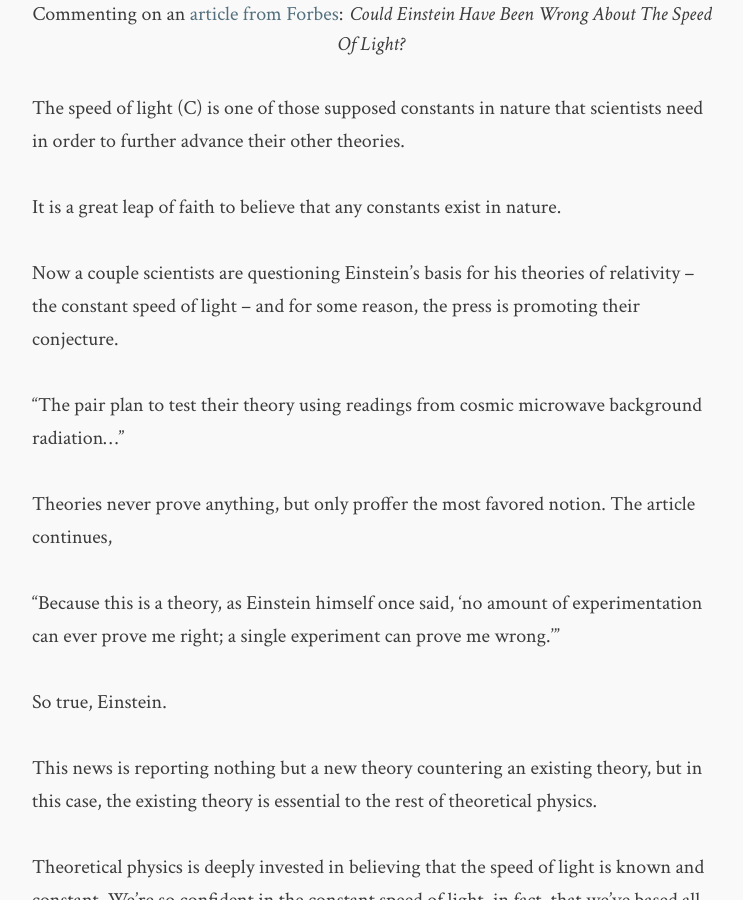
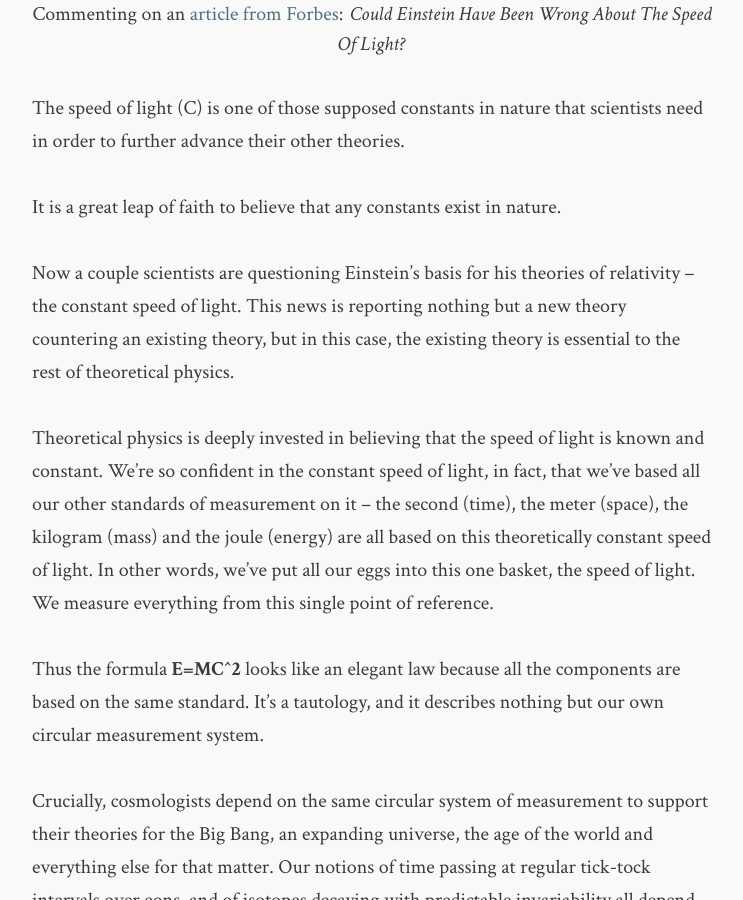
Before and after one commit to flashlightministries/oilforlight, a Jekyll site: the page built from _posts/2016-11-28-there-goes-uniformitarianism.md, in a window 1280 px wide and 900 px high, scrolled down 721 px. Shown: the whole window, without its empty margins (268-1011 px from the left). Built offline with Jekyll 4.4.1, drawn with Linux system fonts in a browser that asks for light colours; nearby versions of some CDN libraries.

Commit message:
Update 2016-11-28-there-goes-uniformitarianism.md

```diff
--- a/_posts/2016-11-28-there-goes-uniformitarianism.md
+++ b/_posts/2016-11-28-there-goes-uniformitarianism.md
@@ -15,17 +15,7 @@ The speed of light (C) is one of those supposed constants in nature that scienti
 
 It is a great leap of faith to believe that any constants exist in nature.
 
-Now a couple scientists are questioning Einstein's basis for his theories of relativity -- the constant speed of light -- and for some reason, the press is promoting their conjecture.
-
-"The pair plan to test their theory using readings from cosmic microwave background radiation..."
-
-Theories never prove anything, but only proffer the most favored notion. The article continues,
-
-"Because this is a theory, as Einstein himself once said, 'no amount of experimentation can ever prove me right; a single experiment can prove me wrong.'"
-
-So true, Einstein.
-
-This news is reporting nothing but a new theory countering an existing theory, but in this case, the existing theory is essential to the rest of theoretical physics.
+Now a couple scientists are questioning Einstein's basis for his theories of relativity -- the constant speed of light.  This news is reporting nothing but a new theory countering an existing theory, but in this case, the existing theory is essential to the rest of theoretical physics.
 
 Theoretical physics is deeply invested in believing that the speed of light is known and constant. We're so confident in the constant speed of light, in fact, that we've based all our other standards of measurement on it -- the second (time), the meter (space), the kilogram (mass) and the joule (energy) are all based on this theoretically constant speed of light. In other words, we've put all our eggs into this one basket, the speed of light. We measure everything from this single point of reference.
 
```
